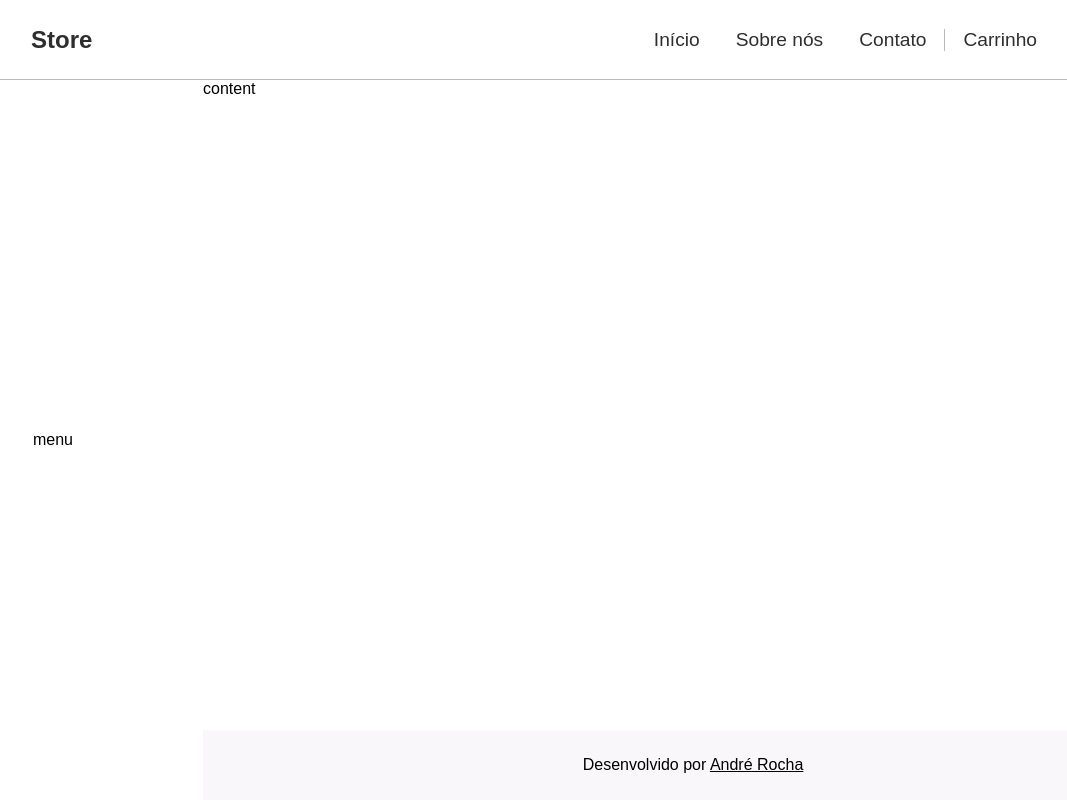
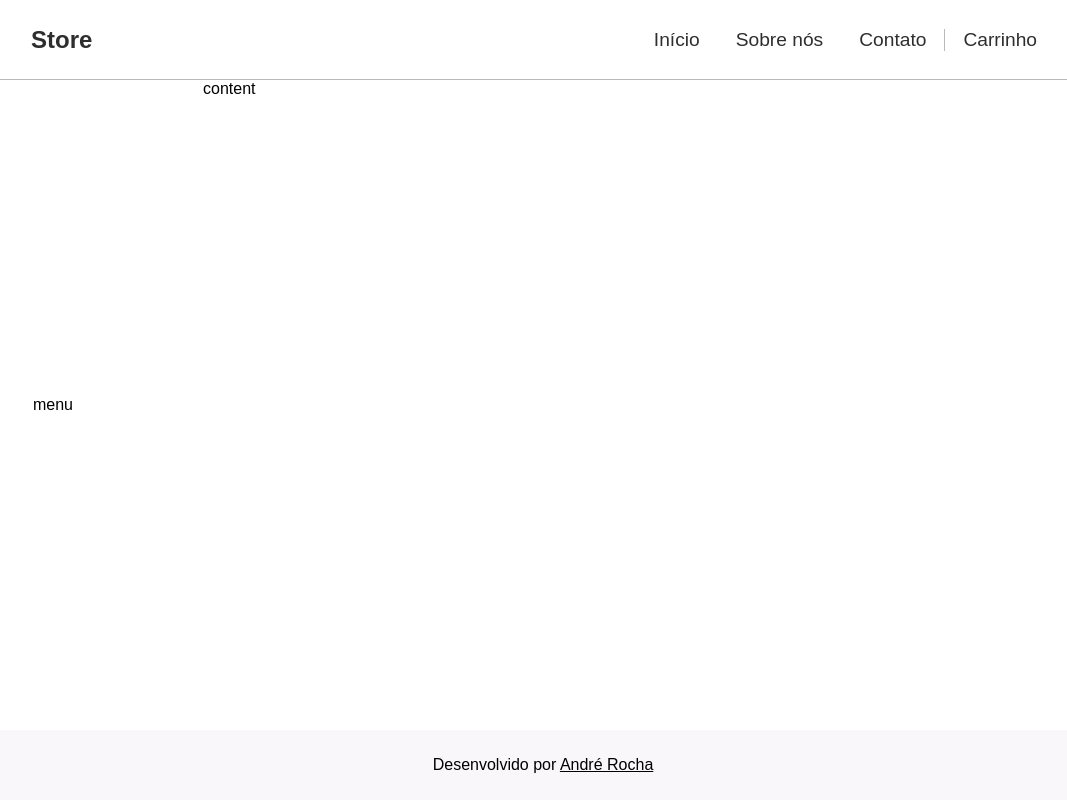
Before and after one commit to andrerocha546/crud-store, a Vue app in the folder frontend/: page / in a window 1280 px wide. Shown: the whole page, without its empty margins (97-1164 px from the left). Built offline with nearby package versions, Linux system fonts and the light colour scheme.

Commit message:
Ajustando menu, estava ocupando espaço do footer

```diff
--- a/frontend/src/App.vue
+++ b/frontend/src/App.vue
@@ -39,6 +39,6 @@ body {
   grid-template-areas:
     "header header"
     "menu content"
-    "menu footer";
+    "footer footer";
 }
 </style>
```
